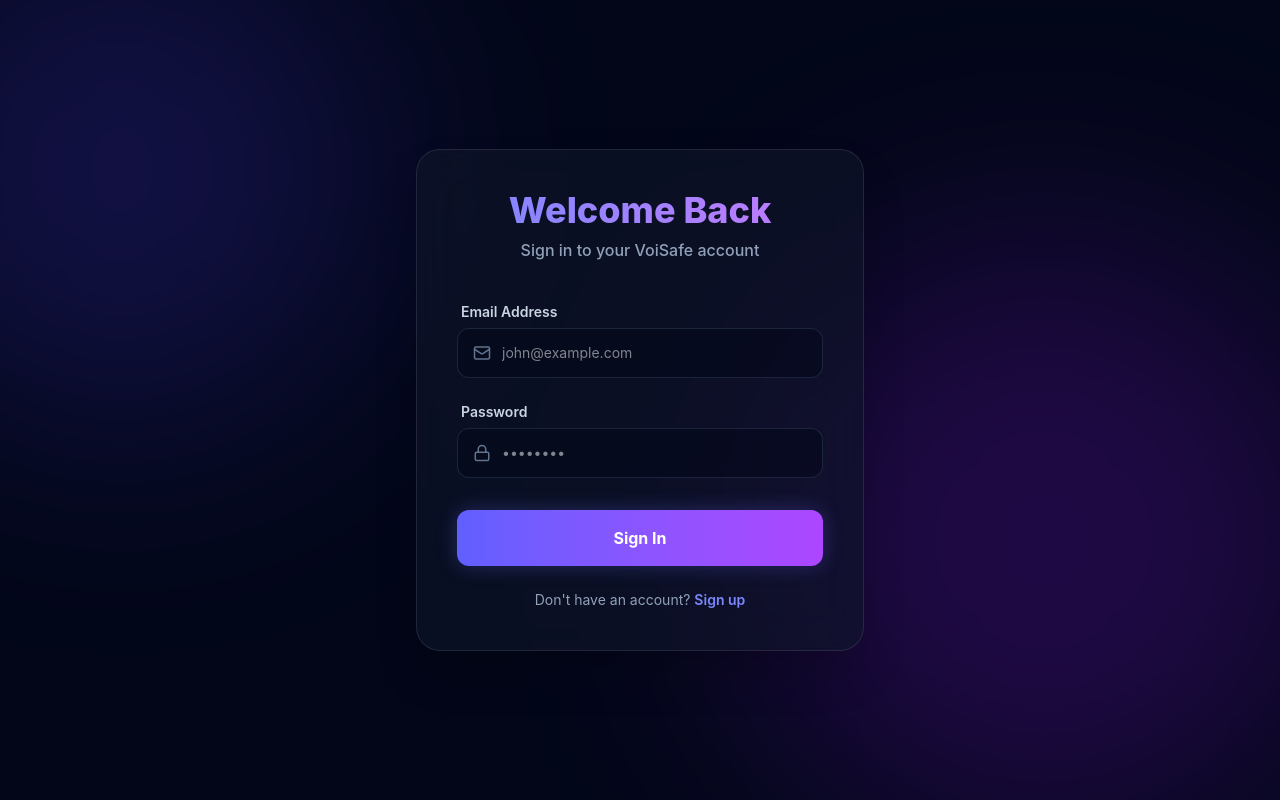
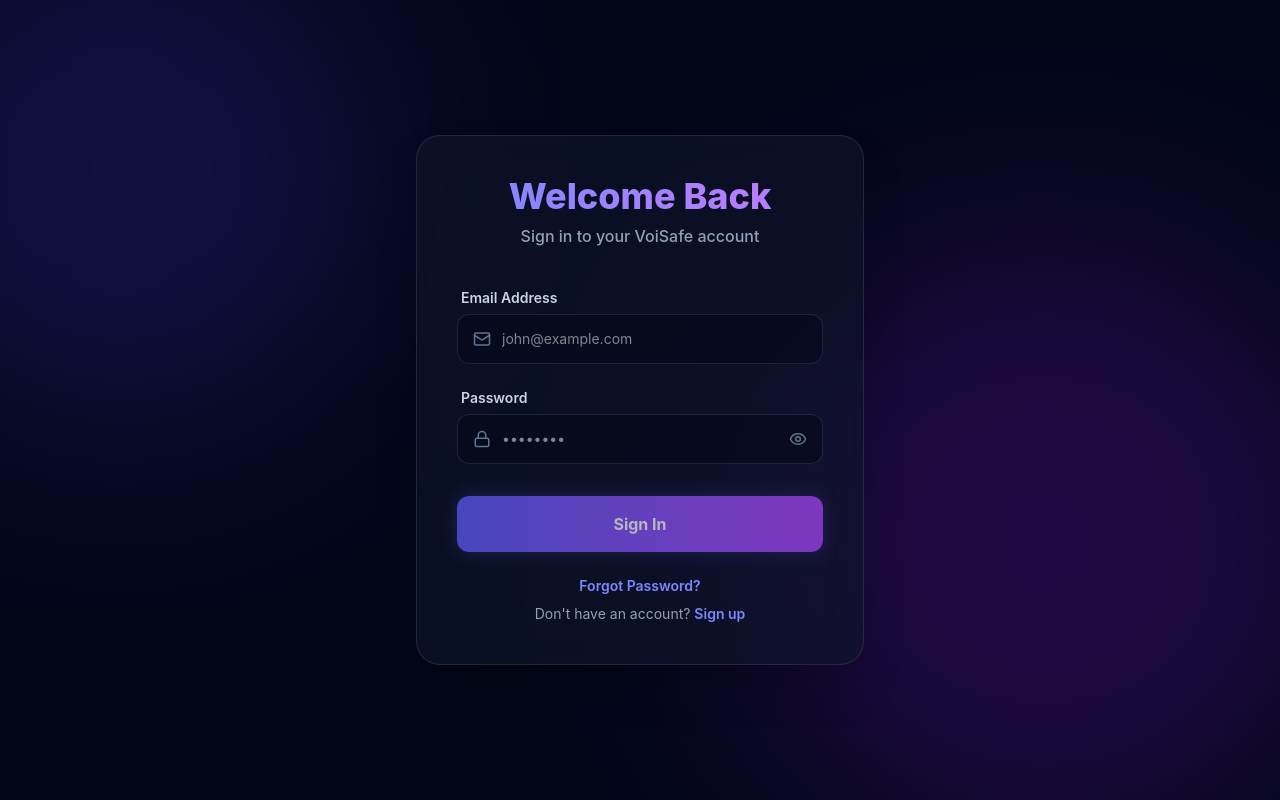
Before and after one commit to gautamkaran/voisafe, a React app in the folder frontend/: page /login in a window 1280 px wide. Built offline with nearby package versions, Linux system fonts and the light colour scheme; the HTML template or start-up script is replaced by a standard one.

Commit message:
feat: enhance Login component with password visibility toggle and error handling

```diff
--- a/frontend/src/pages/auth/Login.jsx
+++ b/frontend/src/pages/auth/Login.jsx
@@ -1,6 +1,6 @@
 import React, { useState } from "react";
 import { Link, useNavigate } from "react-router-dom";
-import { Mail, Lock } from "lucide-react";
+import { Mail, Lock, Eye, EyeOff } from "lucide-react";
 import axios from "axios";
 import { toast } from "react-toastify";
 import { API_URL } from "../../config/api";
@@ -9,6 +9,8 @@
   const navigate = useNavigate();
   const [formData, setFormData] = useState({ email: "", password: "" });
   const [loading, setLoading] = useState(false);
+  const [showPassword, setShowPassword] = useState(false);
+  const [error, setError] = useState("");
 
   const handleChange = (e) => {
     setFormData({ ...formData, [e.target.name]: e.target.value });
@@ -16,8 +18,8 @@
 
   const handleLogin = async (e) => {
     e.preventDefault();
+    setError("");
     setLoading(true);
-
     try {
       const response = await axios.post(`${API_URL}/auth/login`, formData);
       if (response.data.success) {
@@ -26,7 +28,6 @@
           "voisafe_user",
           JSON.stringify(response.data.data.user),
         );
-
         toast.success(`Welcome back, ${response.data.data.user.name}!`);
         navigate("/dashboard");
       }
@@ -34,6 +35,7 @@
       const message =
         err.response?.data?.message ||
         "Login failed. Please check your credentials.";
+      setError(message);
       toast.error(message);
     } finally {
       setLoading(false);
@@ -88,34 +90,56 @@
                   <Lock size={18} />
                 </div>
                 <input
-                  type="password"
+                  type={showPassword ? "text" : "password"}
                   name="password"
                   required
                   value={formData.password}
                   onChange={handleChange}
-                  className="w-full bg-slate-950/50 border border-slate-700/50 text-white text-sm rounded-xl py-3.5 pl-11 pr-4 focus:ring-2 focus:ring-indigo-500 focus:border-indigo-500 transition-all outline-none"
+                  className="w-full bg-slate-950/50 border border-slate-700/50 text-white text-sm rounded-xl py-3.5 pl-11 pr-12 focus:ring-2 focus:ring-indigo-500 focus:border-indigo-500 transition-all outline-none"
                   placeholder="••••••••"
                 />
+                <button
+                  type="button"
+                  tabIndex={-1}
+                  className="absolute inset-y-0 right-0 pr-4 flex items-center text-slate-500 hover:text-indigo-400 focus:outline-none"
+                  onClick={() => setShowPassword((v) => !v)}
+                  aria-label={showPassword ? "Hide password" : "Show password"}
+                >
+                  {showPassword ? <EyeOff size={18} /> : <Eye size={18} />}
+                </button>
               </div>
             </div>
 
+            {error && (
+              <div className="text-rose-400 text-xs font-semibold mt-1 ml-1 text-center">
+                {error}
+              </div>
+            )}
             <button
               type="submit"
-              disabled={loading}
+              disabled={loading || !formData.email || !formData.password}
               className="w-full mt-8 bg-linear-to-r from-indigo-500 to-purple-500 hover:from-indigo-400 hover:to-purple-400 text-white font-bold py-4 rounded-xl shadow-[0_0_20px_rgba(99,102,241,0.3)] transition-all hover:scale-[1.02] flex items-center justify-center disabled:opacity-70 disabled:hover:scale-100"
             >
               {loading ? "Signing in..." : "Sign In"}
             </button>
 
-            <p className="text-center text-slate-400 text-sm mt-6">
-              Don't have an account?{" "}
+            <div className="flex flex-col gap-2 mt-6">
               <Link
-                to="/register"
-                className="text-indigo-400 hover:text-indigo-300 font-semibold transition-colors"
+                to="/forgot-password"
+                className="text-indigo-400 hover:text-indigo-300 font-semibold text-sm text-center transition-colors"
               >
-                Sign up
+                Forgot Password?
               </Link>
-            </p>
+              <p className="text-center text-slate-400 text-sm">
+                Don't have an account?{" "}
+                <Link
+                  to="/register"
+                  className="text-indigo-400 hover:text-indigo-300 font-semibold transition-colors"
+                >
+                  Sign up
+                </Link>
+              </p>
+            </div>
           </form>
         </div>
       </div>
```
